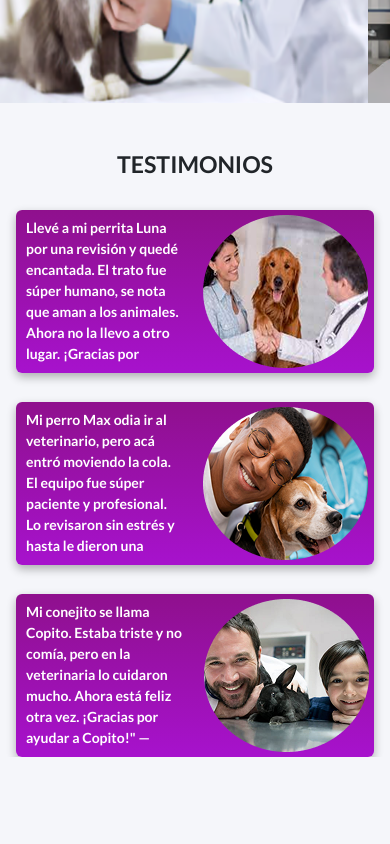
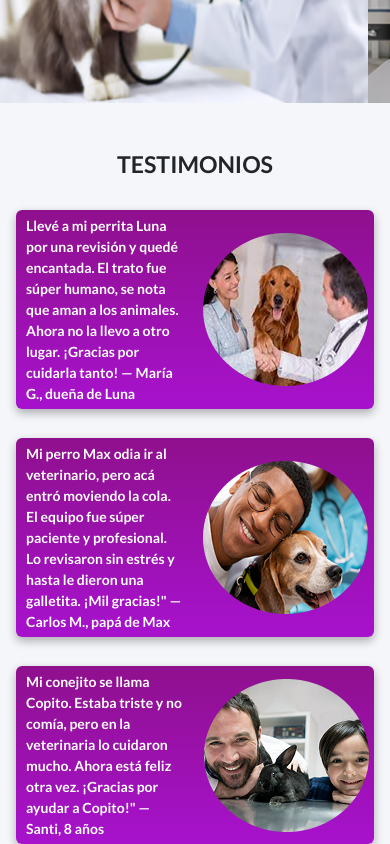
Before and after one commit to jonapadin/TrabajoFinalDeCursoFIP, a website built with Vite: page index.html in a window 390 px wide. Shown: the part 1219-2063 px from the top of the page. Before the commit the page ends 1976 px from the top, so only its background shows below. Built offline with nearby package versions, Linux system fonts and the light colour scheme.

Commit message:
actualizacion

```diff
--- a/src/style.css
+++ b/src/style.css
@@ -139,7 +139,7 @@ body {
     overflow: hidden;
     text-overflow: ellipsis;
     display: -webkit-box;
-    max-height: 150px;
+    max-height: auto;
     -webkit-box-orient: vertical;
     padding-left: 5px;
     margin: 0;
```
